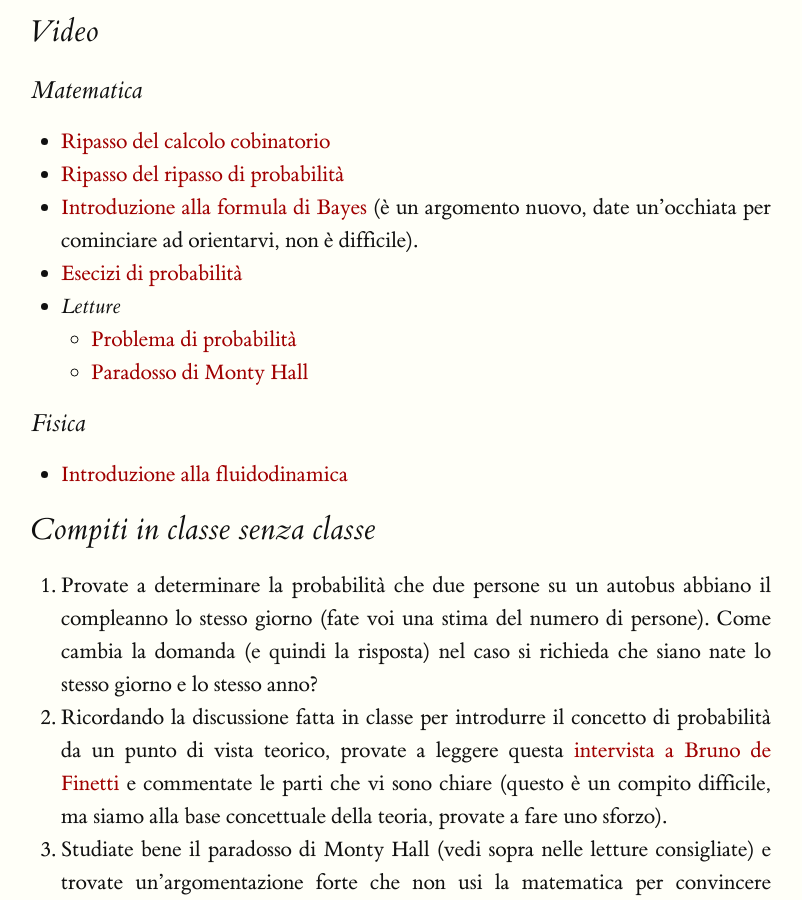
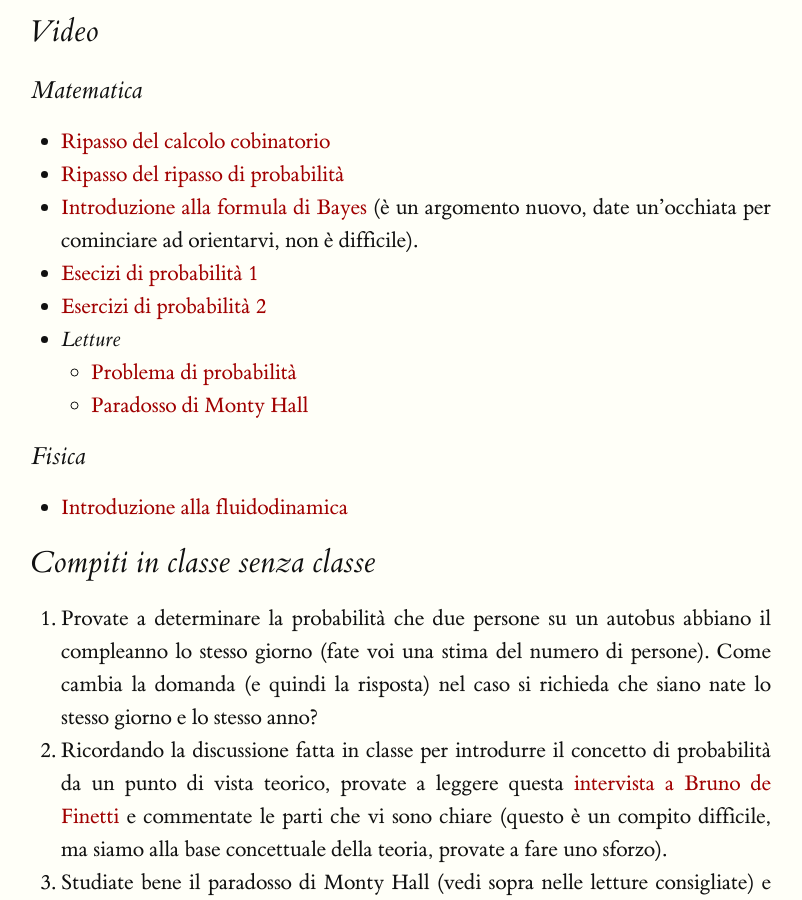
Before and after one commit to orporick/orporick.github.io, a Jekyll site: the page built from esilio.md, in a window 1280 px wide and 900 px high, scrolled down 3050 px. Shown: the whole window, without its empty margins (239-1041 px from the left). Built offline with Jekyll 4.4.1, drawn with Linux system fonts in a browser that asks for light colours; nearby versions of some CDN libraries; formulas are drawn with MathJax 3.

Commit message:
Nuovo post

```diff
--- a/esilio.md
+++ b/esilio.md
@@ -108,7 +108,8 @@ continuerò a farlo, quindi rimanete collegati.
 * [Ripasso del ripasso di probabilità](https://www.youtube.com/watch?v=2sawn5v0JgE)
 * [Introduzione alla formula di Bayes](https://www.youtube.com/watch?v=DW6Ay7TljC0) (è un argomento nuovo,
 date un'occhiata per cominciare ad orientarvi, non è difficile).
-* [Esecizi di probabilità](https://www.youtube.com/watch?v=1SiS1XUQcKY)
+* [Esecizi di probabilità 1](https://www.youtube.com/watch?v=1SiS1XUQcKY)
+* [Esercizi di probabilità 2](https://www.youtube.com/watch?v=Wj-K61EIaLQ)
 * *Letture*
 	* [Problema di probabilità](http://orporick.github.io/imperfezioni/2015/03/04/problema-di-probabilita-in-5g/)
 	* [Paradosso di Monty Hall](http://orporick.github.io/lettere/2017/12/19/lettera-sulla-probabilita/)
```
